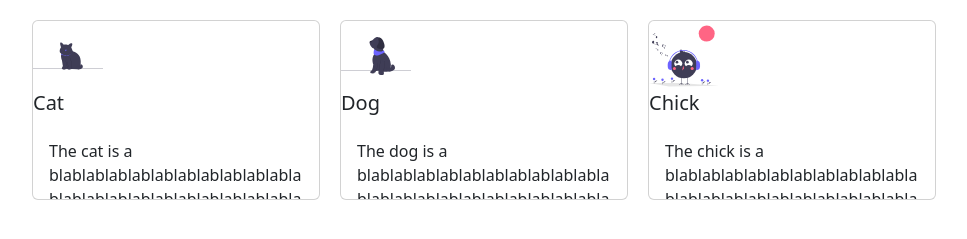
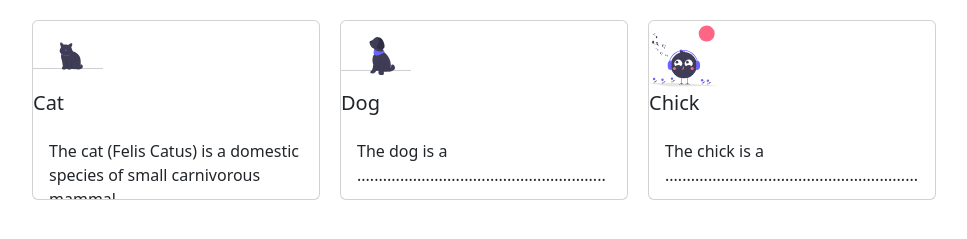
Before and after one commit to charvinze/fer-13-fd-6, a plain HTML site: page index.html in a window 1280 px wide. Shown: the whole page, without its empty margins (60-1027 px from the left). Drawn offline with nearby package versions, Linux system fonts and the light colour scheme.

Commit message:
menambahkan komentar

```diff
--- a/index.html
+++ b/index.html
@@ -10,27 +10,32 @@
 <body>
 
     <div class="container">
-        <div class="card card-sz" style="width: 18rem;" data-bs-toggle="modal" data-bs-target="#myModal1">
+        <!-- Cat -->
+        <div class="card card-sz" style="width: 18rem;" data-bs-toggle="modal" data-bs-target="#myModal-cat">
             <img class="img-size" src="/assets/undraw_cat.svg" alt="" data-toggle="modal" data-target="#exampleModal1">
             <h5 class="card-title">Cat</h5>
             <div class="card-body card-body-sz overflow-auto">
-                <p class="card-text">The cat is a blablablablablablablablablablablablablablablablablablablablablablablablablablabla</p>
+                <p class="card-text">The cat (Felis Catus) is a domestic species of small carnivorous mammal.</p>
             </div>
 
         </div>
-        <div class="card card-sz" style="width: 18rem;" data-bs-toggle="modal" data-bs-target="#myModal2">
+
+        <!-- Dog -->
+        <div class="card card-sz" style="width: 18rem;" data-bs-toggle="modal" data-bs-target="#myModal-dog">
             <img class="img-size" src="/assets/undraw_dog.svg" alt="">
             <h5 class="card-title">Dog</h5>
             <div class="card-body card-body-sz overflow-auto">
-                <p class="card-text">The dog is a blablablablablablablablablablablablablablablablablablablablablablablablablablabla</p>
+                <p class="card-text">The dog is a ..........................................................</p>
             </div>
 
         </div>
-        <div class="card card-sz" style="width: 18rem" data-bs-toggle="modal" data-bs-target="#myModal3">
+
+        <!-- Chick -->
+        <div class="card card-sz" style="width: 18rem" data-bs-toggle="modal" data-bs-target="#myModal-chick">
             <img class="img-size" src="/assets/undraw_chick.svg" alt="">
             <h5 class="card-title">Chick</h5>
             <div class="card-body card-body-sz overflow-auto">
-                <p class="card-text">The chick is a blablablablablablablablablablablablablablablablablablablablablablablablablablabla</p>
+                <p class="card-text">The chick is a ................................................................</p>
             </div>
 
         </div>
@@ -38,7 +43,8 @@
 
 
     <!-- The Modal -->
-<div class="modal" id="myModal1">
+    <!-- Modal Cat -->
+    <div class="modal" id="myModal-cat">
       <div class="modal-dialog">
         <div class="modal-content">
 
@@ -63,8 +69,8 @@
     </div>
 
 
-
-<div class="modal" id="myModal2">
+    <!-- Modal Dog -->
+    <div class="modal" id="myModal-dog">
       <div class="modal-dialog">
         <div class="modal-content">
 
@@ -89,8 +95,8 @@
     </div>
 
 
-
-<div class="modal" id="myModal3">
+    <!-- Modal Chick -->
+    <div class="modal" id="myModal-chick">
       <div class="modal-dialog">
         <div class="modal-content">
 
--- a/styles/style-1.css
+++ b/styles/style-1.css
@@ -3,6 +3,7 @@ body {
     padding-left: 0;
     padding-right: 0;
     margin: 0;
+    overflow: hidden;
 }
 
 .container {
```
Also changed, not shown: test.txt (deleted). Lines whose indentation alone changed are shown as unchanged.
